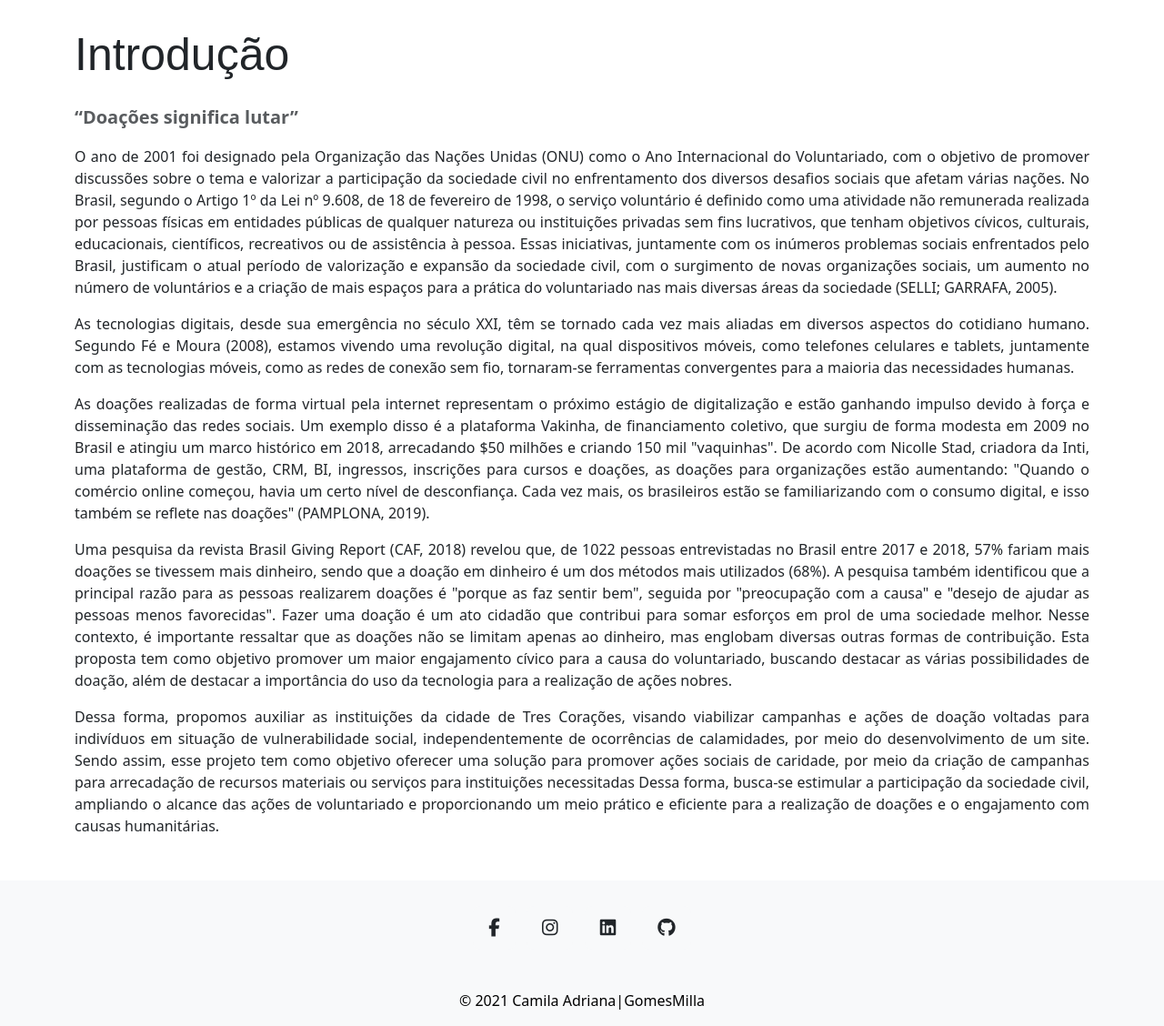
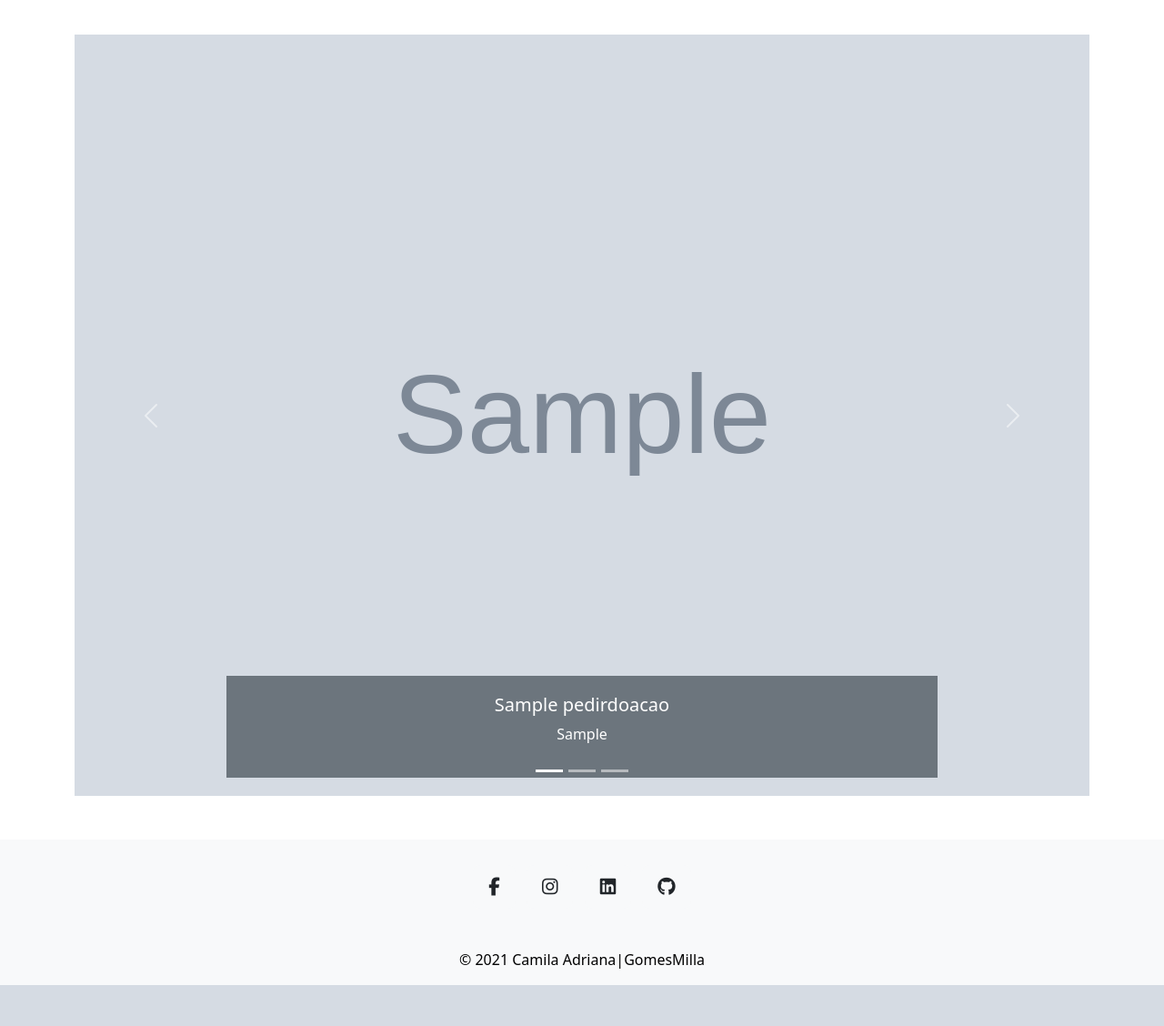
Before and after one commit to GomesMilla/maossolidarias, a Django app: page /base/introducao/ in a window 1280 px wide. Shown: the part 77-1205 px from the top of the page at 91% size. After the commit the page ends 1160 px from the top, so only its background shows below. Run offline with Django 4.2, Linux system fonts and the light colour scheme; tables that the repository leaves empty hold one stand-in row (values such as "Sample post"); grey boxes marked "Sample" are stand-in pictures; some libraries are stand-ins or nearby versions.

Commit message:
:pushpin: Ajustando funcionalidade de home

```diff
--- a/apps/base/urls.py
+++ b/apps/base/urls.py
@@ -2,13 +2,13 @@ from django.urls import path
 from django.contrib.auth import views as auth_views
 
 from django.views.generic import TemplateView
-from .views import PedirDoacaoCreateView, SolicitacoesListView, SolicitacaoDetailView
+from .views import PedirDoacaoCreateView, SolicitacoesListView, SolicitacaoDetailView, IntroductionView
 from django.contrib.auth.decorators import login_required
 
 
 urlpatterns = [
     path("objetivo/", TemplateView.as_view(template_name="presentation/objetivo.html"), name="objetivo"),
-    path("introducao/", TemplateView.as_view(template_name="presentation/introduction.html"), name="introducao"),
+    path("introducao/", IntroductionView.as_view(), name="introducao"),
     path("pedir-doacao/", login_required(PedirDoacaoCreateView.as_view()), name="pedir_doacao"),
     path("solicitacoes/", SolicitacoesListView.as_view(), name="solicitacoes"),
     path("ver-solicitacao/<int:pk>", SolicitacaoDetailView.as_view(), name="ver_solicitacao"),
--- a/apps/base/views.py
+++ b/apps/base/views.py
@@ -13,8 +13,15 @@ from django.contrib.auth.views import LogoutView
 class GoalView(TemplateView):
     template_name = "presentation/objetivo.html"
 
-class IntroductionView(TemplateView):
+class IntroductionView(ListView):
+    model = PedirDoacao
     template_name = "presentation/introduction.html"
+
+    def get_context_data(self, **kwargs):
+        context = super().get_context_data(**kwargs)
+        context["now"] = timezone.now()
+        context['list_solicitacoes'] = PedirDoacao.objects.filter(is_active=True)
+        return context
 
 class PedirDoacaoCreateView(CreateView):
     model = PedirDoacao
--- a/templates/presentation/introduction.html
+++ b/templates/presentation/introduction.html
@@ -3,27 +3,52 @@
 {% block conteudo %}
 
 <body>
-    <div class="container">
-        <p class="tituloIndex">Introdução</p>
-        <p class="fs-5 fw-bolder text-muted">“Doações significa lutar”</p>
-        <div class="text-justify">
-            <p style="text-align: justify;">
-                O ano de 2001 foi designado pela Organização das Nações Unidas (ONU) como o Ano Internacional do Voluntariado, com o objetivo de promover discussões sobre o tema e valorizar a participação da sociedade civil no enfrentamento dos diversos desafios sociais que afetam várias nações. No Brasil, segundo o Artigo 1º da Lei nº 9.608, de 18 de fevereiro de 1998, o serviço voluntário é definido como uma atividade não remunerada realizada por pessoas físicas em entidades públicas de qualquer natureza ou instituições privadas sem fins lucrativos, que tenham objetivos cívicos, culturais, educacionais, científicos, recreativos ou de assistência à pessoa. Essas iniciativas, juntamente com os inúmeros problemas sociais enfrentados pelo Brasil, justificam o atual período de valorização e expansão da sociedade civil, com o surgimento de novas organizações sociais, um aumento no número de voluntários e a criação de mais espaços para a prática do voluntariado nas mais diversas áreas da sociedade (SELLI; GARRAFA, 2005).
-            </p>
-            <p style="text-align: justify;">
-                As tecnologias digitais, desde sua emergência no século XXI, têm se tornado cada vez mais aliadas em diversos aspectos do cotidiano humano. Segundo Fé e Moura (2008), estamos vivendo uma revolução digital, na qual dispositivos móveis, como telefones celulares e tablets, juntamente com as tecnologias móveis, como as redes de conexão sem fio, tornaram-se ferramentas convergentes para a maioria das necessidades humanas.
-            </p>
-            <p style="text-align: justify;">
-                As doações realizadas de forma virtual pela internet representam o próximo estágio de digitalização e estão ganhando impulso devido à força e disseminação das redes sociais. Um exemplo disso é a plataforma Vakinha, de financiamento coletivo, que surgiu de forma modesta em 2009 no Brasil e atingiu um marco histórico em 2018, arrecadando $50 milhões e criando 150 mil "vaquinhas". De acordo com Nicolle Stad, criadora da Inti, uma plataforma de gestão, CRM, BI, ingressos, inscrições para cursos e doações, as doações para organizações estão aumentando: "Quando o comércio online começou, havia um certo nível de desconfiança. Cada vez mais, os brasileiros estão se familiarizando com o consumo digital, e isso também se reflete nas doações" (PAMPLONA, 2019).
-            </p>
-            <p style="text-align: justify;">
-                Uma pesquisa da revista Brasil Giving Report (CAF, 2018) revelou que, de 1022 pessoas entrevistadas no Brasil entre 2017 e 2018, 57% fariam mais doações se tivessem mais dinheiro, sendo que a doação em dinheiro é um dos métodos mais utilizados (68%). A pesquisa também identificou que a principal razão para as pessoas realizarem doações é "porque as faz sentir bem", seguida por "preocupação com a causa" e "desejo de ajudar as pessoas menos favorecidas". Fazer uma doação é um ato cidadão que contribui para somar esforços em prol de uma sociedade melhor. Nesse contexto, é importante ressaltar que as doações não se limitam apenas ao dinheiro, mas englobam diversas outras formas de contribuição. Esta proposta tem como objetivo promover um maior engajamento cívico para a causa do voluntariado, buscando destacar as várias possibilidades de doação, além de destacar a importância do uso da tecnologia para a realização de ações nobres.
-            </p>
-            <p style="text-align: justify;">
-                Dessa forma, propomos  auxiliar as instituições da cidade de Tres Corações, visando  viabilizar campanhas e ações de doação voltadas para indivíduos em situação de vulnerabilidade social, independentemente de ocorrências de calamidades, por meio do desenvolvimento de um site. Sendo assim, esse projeto tem como objetivo oferecer uma solução para promover ações sociais de caridade, por meio da criação de campanhas para arrecadação de recursos materiais ou serviços para instituições necessitadas
-                Dessa forma, busca-se estimular a participação da sociedade civil, ampliando o alcance das ações de voluntariado e proporcionando um meio prático e eficiente para a realização de doações e o engajamento com causas humanitárias.
-            </p>
-        </div>
+    <div class="container topobjetivo">
+        <div id="carouselExampleCaptions" class="carousel slide">
+            <div class="carousel-indicators">
+              <button type="button" data-bs-target="#carouselExampleCaptions" data-bs-slide-to="0" class="active" aria-current="true" aria-label="Slide 1"></button>
+              <button type="button" data-bs-target="#carouselExampleCaptions" data-bs-slide-to="1" aria-label="Slide 2"></button>
+              <button type="button" data-bs-target="#carouselExampleCaptions" data-bs-slide-to="2" aria-label="Slide 3"></button>
+            </div>
+            <div class="carousel-inner">
+                {% for solcitacao in list_solicitacoes %}
+                    {% if forloop.first %}
+                        <div class="carousel-item active">
+                            {% if solcitacao.fotoImagem %}
+                                <img src="{{solcitacao.fotoImagem.url}}" class="d-block w-100" alt="..." class="rounded">
+                            {% else %}
+                                <img src="{% static 'images/undraw_not_found_re_bh2e.svg' %}" class="d-block w-100 img-thumbnail" alt="..." class="rounded">
+                            {% endif %}
+                            <div class="carousel-caption d-none d-md-block text-bg-secondary">
+                                <h5>{{solcitacao.titulo}}</h5>
+                                <p>{{solcitacao.resumo|slice:":255"}}</p>
+                            </div>
+                        </div>
+                    {% else %}
+                        <div class="carousel-item">
+                            {% if solcitacao.fotoImagem %}
+                                <img src="{{solcitacao.fotoImagem.url}}" class="d-block w-100 max-" alt="..." class="rounded">
+                            {% else %}
+                                <img src="{% static 'images/undraw_not_found_re_bh2e.svg' %}" class="d-block w-100 img-thumbnail" alt="..." class="rounded">
+                            {% endif %}
+                            <div class="carousel-caption d-none d-md-block text-bg-secondary">
+                                <h5>{{solcitacao.titulo}}</h5>
+                                <p>{{solcitacao.resumo|slice:":255"}}</p>
+                            </div>
+                        </div>
+                    {% endif %}
+                {% endfor %}
+            </div>
+            <button class="carousel-control-prev" type="button" data-bs-target="#carouselExampleCaptions" data-bs-slide="prev">
+              <span class="carousel-control-prev-icon" aria-hidden="true"></span>
+              <span class="visually-hidden">Previous</span>
+            </button>
+            <button class="carousel-control-next" type="button" data-bs-target="#carouselExampleCaptions" data-bs-slide="next">
+              <span class="carousel-control-next-icon" aria-hidden="true"></span>
+              <span class="visually-hidden">Next</span>
+            </button>
+          </div>
+
     </div>
 </body>
 
```
Also changed, not shown: media/FotoImagemArtigo/Captura_de_ecrã_de_2023-06-03_20-52-59.png (added).
